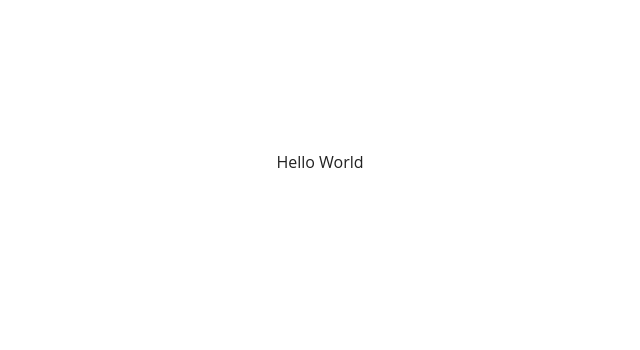
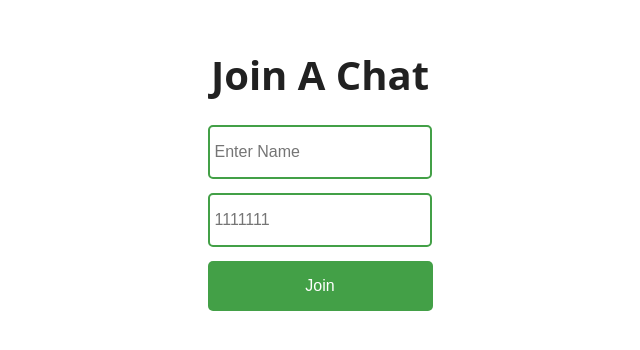
Before and after one commit to AriesTriputranto99/realtime-chat-app-socketio, a React (Create React App) app in the folder client/: page / in a window 1280 px wide. Shown: the part 238-588 px from the top of the page, without its empty margins (320-960 px from the left). Built offline with nearby package versions, Linux system fonts and the light colour scheme; no server answers.

Commit message:
Added an event emitter to join room using socket

```diff
--- a/client/src/App.tsx
+++ b/client/src/App.tsx
@@ -1,8 +1,46 @@
-import React from "react";
+import React, { ChangeEvent, useEffect, useState } from "react";
+import io from "socket.io-client";
 import "./App.css";
 
+const socket = io("http://localhost:5000");
+
 function App() {
-    return <div className="App">Hello World</div>;
+    const [name, setName] = useState<string>("");
+    const [roomID, setRoomID] = useState<string>("");
+    const [isFormFilled, setIsFormFilled] = useState(false);
+    useEffect(() => {
+        if (roomID && name) setIsFormFilled(true);
+    }, [name, roomID]);
+    const joinRoom = () => {
+        console.log(name, roomID);
+        socket.emit("join_room", roomID);
+    };
+    return (
+        <div className="App">
+            <div className="joinChatContainer">
+                <h3>Join A Chat</h3>
+                <input
+                    type="text"
+                    placeholder="Enter Name"
+                    value={name}
+                    onChange={(e: ChangeEvent<HTMLInputElement>) =>
+                        setName(e.target.value)
+                    }
+                />
+                <input
+                    type="text"
+                    placeholder="1111111"
+                    value={roomID}
+                    onChange={(e: ChangeEvent<HTMLInputElement>) =>
+                        setRoomID(e.target.value)
+                    }
+                />
+                <button onClick={joinRoom} disabled={!isFormFilled}>
+                    Join
+                </button>
+            </div>
+        </div>
+    );
 }
 
 export default App;
```
